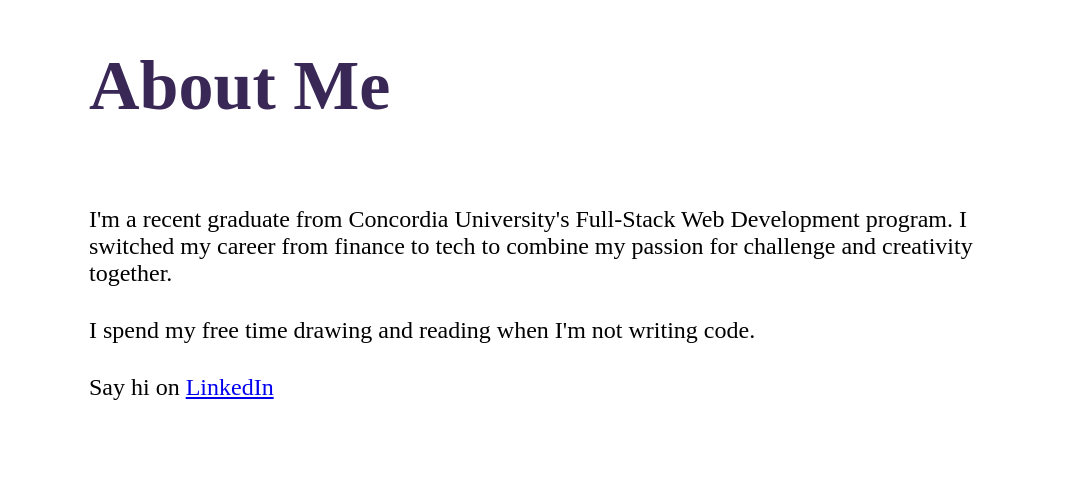
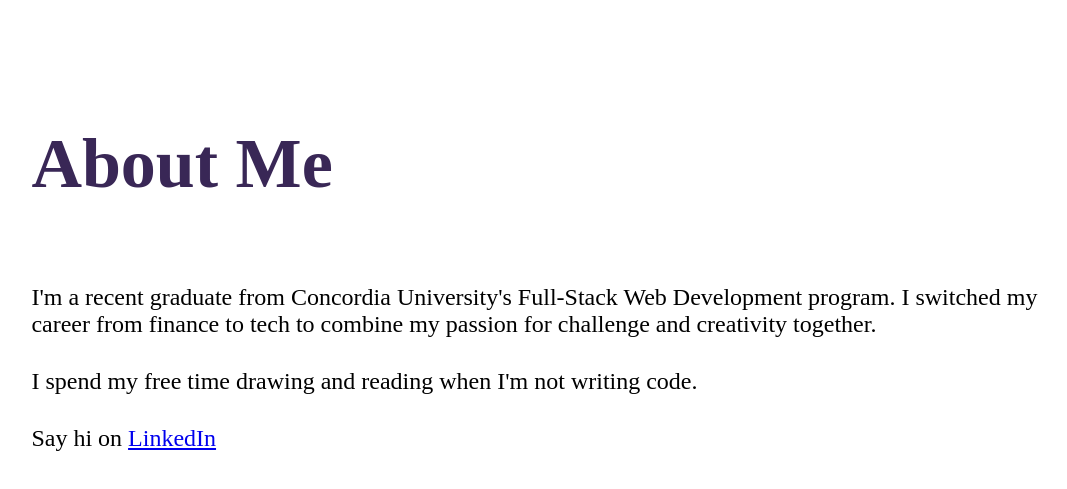
Before and after one commit to TeeCreates/Portfolio-, a JavaScript app: page /about in a window 1280 px wide. Shown: the part 121-610 px from the top of the page, without its empty margins (103-1170 px from the left). Built offline with nearby package versions, Linux system fonts and the light colour scheme; the HTML template or start-up script is replaced by a standard one.

Commit message:
about tabs

```diff
--- a/src/About.js
+++ b/src/About.js
@@ -25,13 +25,21 @@ export const About = () => {
   );
 };
 const Container = styled.div`
+  position: relative;
   display: flex;
   flex-direction: column;
-  align-items: flex-start;
-  position: absolute;
-  left: 15%;
-  right: 15%;
-  top: 15%;
+
+  width: 80%;
+  height: 90%;
+  left: 10%;
+  /* justify-content: center;
+  align-items: center; */
+  top: 190px;
+
+  @media (max-width: 700px) {
+    top: 100px;
+    display: flex;
+  }
 `;
 
 const AboutMe = styled.h1`
```
